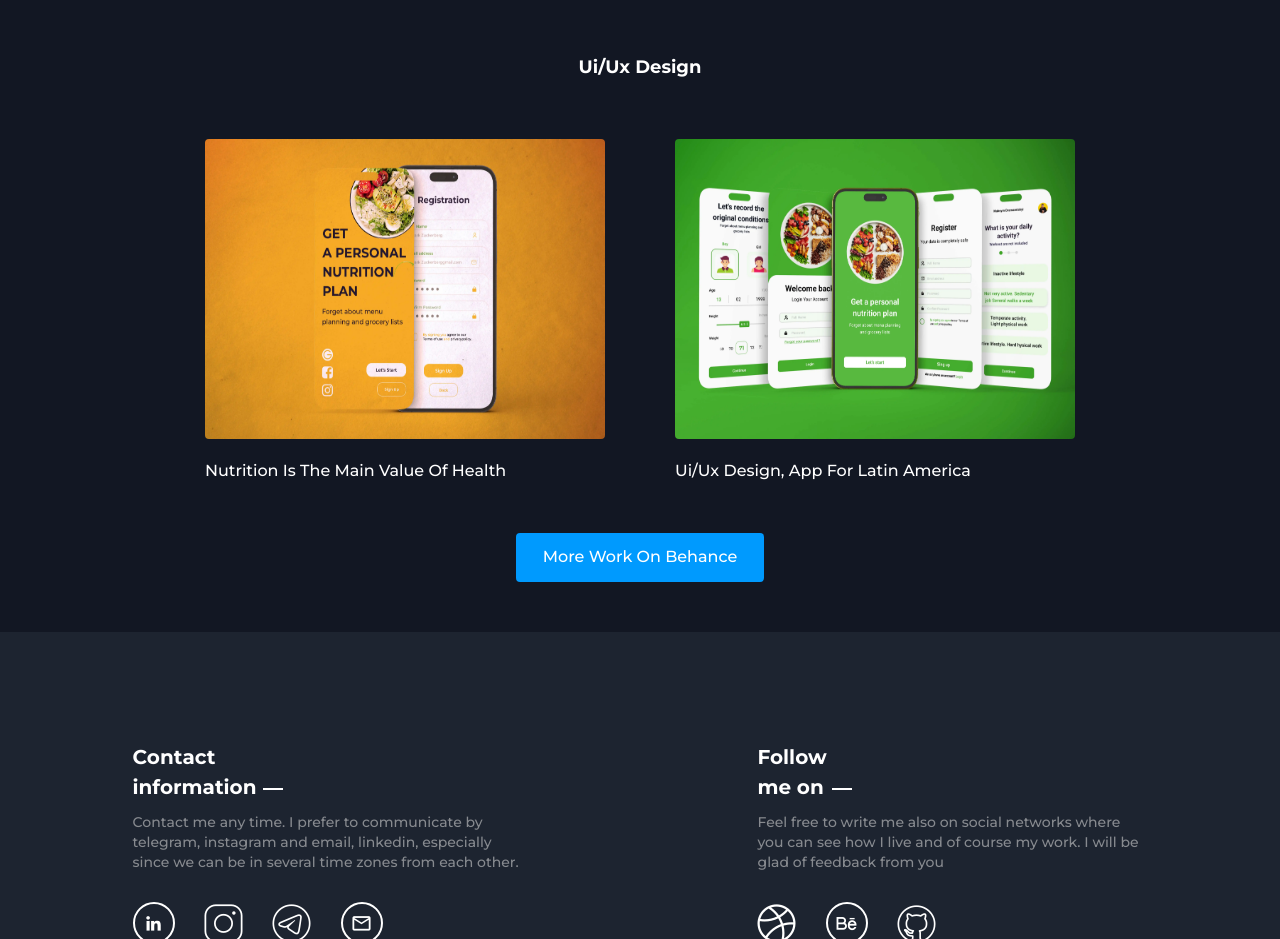
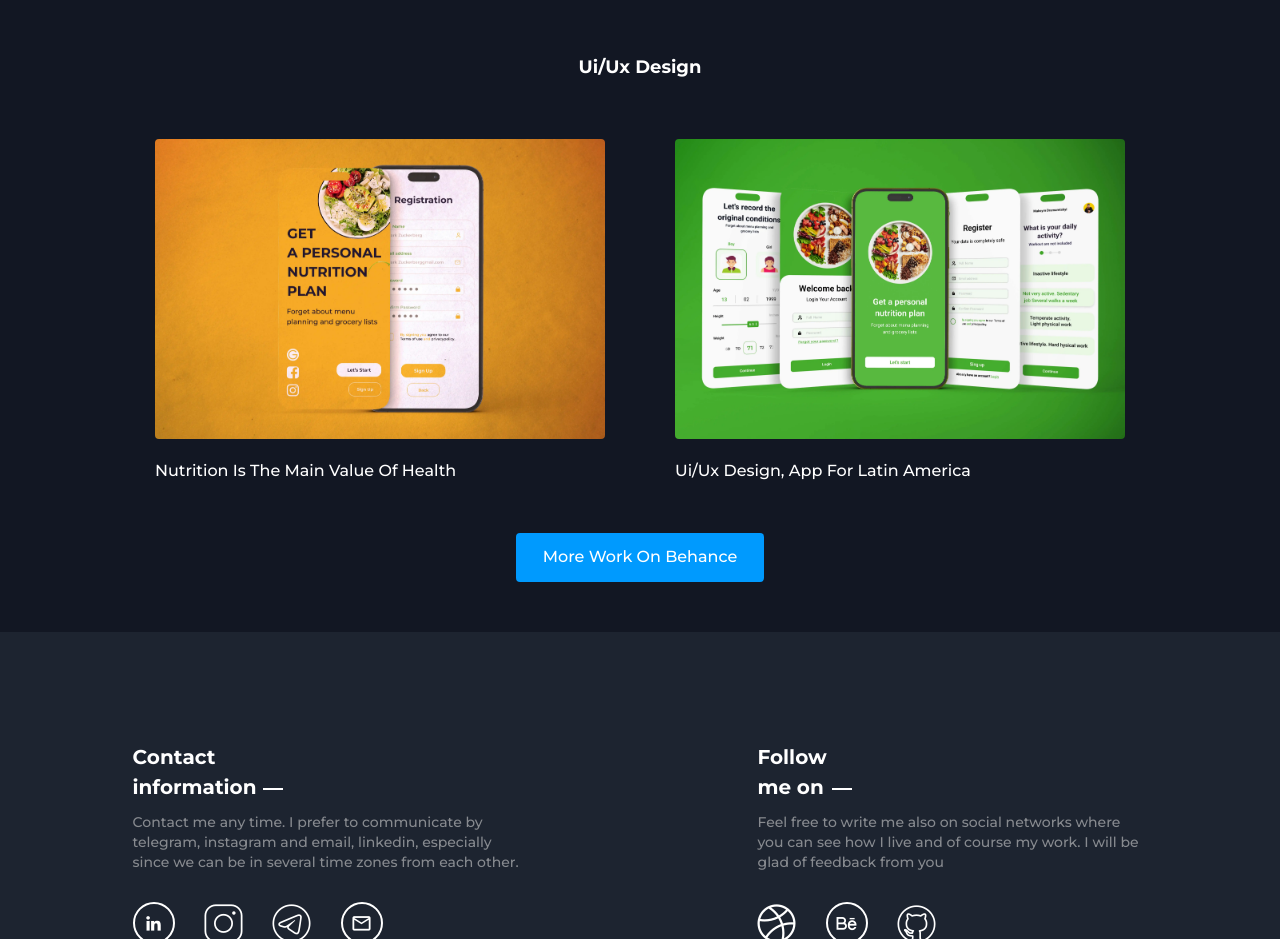
Before and after one commit to DramaretskyiMaksym/PORTFOLIO, a website: page index.html in a window 1280 px wide. Shown: the part 3380-4319 px from the top of the page. Drawn offline with Linux system fonts and the light colour scheme; files whose address does not match are found by name.

Commit message:
edits block design add new class

```diff
--- a/index.html
+++ b/index.html
@@ -106,7 +106,6 @@
             <a class="button__secondary smooth-scroll" href="https://github.com/DramaretskyiMaksym" target="_blank">
               GitHub
             </a>
-            </div>
           </div>
         </div>
       </div>
@@ -294,7 +293,7 @@
       </h2>
       <div class="block__designer _anim-items _anim-no-hide">
         <div class="block__design">
-            <a class="work" href="https://www.behance.net/maksymdramaretskyi" target="_blank">
+          <a class="work work__design-app" href="https://www.behance.net/maksymdramaretskyi" target="_blank">
             <img src="./images/phone_14_food.webp" alt="">
           </a>
           <h4>
@@ -302,7 +301,7 @@
           </h4>
         </div>
         <div class="block__design">
-            <a  class="work" href="https://www.behance.net/maksymdramaretskyi" target="_blank">
+          <a  class="work work__design-app" href="https://www.behance.net/maksymdramaretskyi" target="_blank">
             <img src="./images/phone_14_pro_max_mockup_4.webp" alt="">
           </a>
           <h4>
--- a/scss/media/_tablet-1024.scss
+++ b/scss/media/_tablet-1024.scss
@@ -119,7 +119,7 @@
     font-weight: 500;
     border-radius: 4px;
     color: #fff;
-   &:hover {
+    &:hover {
       -webkit-transform: scale(1.1);
       -ms-transform: scale(1.1);
       transform: scale(1.1);
@@ -219,6 +219,12 @@
       height: 300px;
     }
   }
+  .work__design-app{
+    img {
+      width: auto;
+      height: 300px;
+    }
+  }
 
   .blocks__me{
     gap: 100px;
```
Also changed, not shown: css/styles.css. Lines whose indentation alone changed are shown as unchanged.
